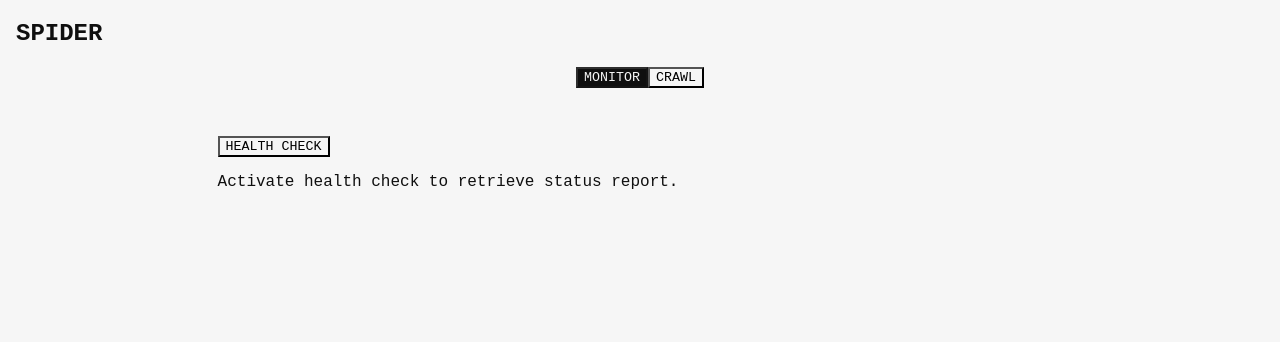
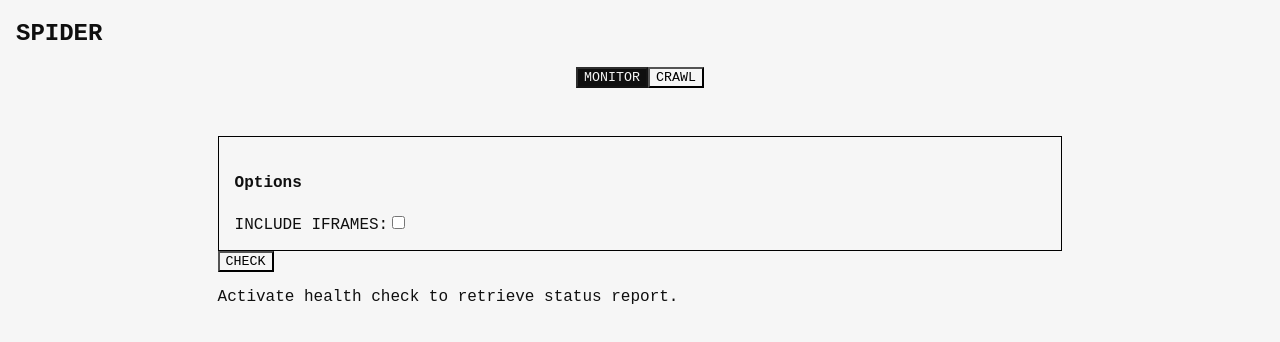
Before and after one commit to JaynewDee/spider, a React (Vite) app: page / in a window 1280 px wide. Shown: the top 342 px of the page. Built offline with nearby package versions, Linux system fonts and the light colour scheme.

Commit message:
add options to domain check

```diff
--- a/src/App.css
+++ b/src/App.css
@@ -11,10 +11,10 @@
   flex-flow: column nowrap;
   width: 90vw;
 }
+
 .scraped-link {
   margin: 1rem auto;
   width: 100%;
-  height: 100vh;
 }
 
 .input-btn-pair {
@@ -33,3 +33,8 @@
   width: 66vw;
   margin: 1rem auto;
 }
+
+.monitor-options-container {
+  border: 1px solid black;
+  padding: 1rem;
+}
--- a/src/components/Domains/Domain.tsx
+++ b/src/components/Domains/Domain.tsx
@@ -1,14 +1,18 @@
 import React from "react";
+import { OptionsState } from "../Monitor";
 
 interface DomainProps {
   data: {
     name: string;
+    domain: string;
     code: string;
   };
+  options: OptionsState;
 }
 
-const Domain: React.FC<DomainProps> = ({ data }): JSX.Element => {
+const Domain: React.FC<DomainProps> = ({ data, options }): JSX.Element => {
   if (!data) return <div></div>;
+  console.log(data);
 
   const codeTransform = (code: string) => {
     const asNum = Number(code);
@@ -19,11 +23,16 @@ const Domain: React.FC<DomainProps> = ({ data }): JSX.Element => {
       : { color: "red" };
   };
 
-  const { name, code } = data;
+  const { name, domain, code } = data;
 
   return (
     <div className="domain-box">
-      <p>Name: {name}</p>
+      <p>{name}</p>
+      {options.iframes === "on" ? (
+        <iframe src={domain}>FQDN: {domain}</iframe>
+      ) : (
+        <p>FQDN: {domain}</p>
+      )}
       <p>
         Status: <span style={codeTransform(code)}>{code}</span>
       </p>
--- a/src/components/Monitor.tsx
+++ b/src/components/Monitor.tsx
@@ -2,21 +2,52 @@ import { useState } from "react";
 import { Invokers } from "../api/invoke";
 import Domain from "./Domains/Domain";
 
+export interface OptionsState {
+  iframes: "on" | "off";
+}
+
+interface ResultsState {
+  loading: boolean;
+  data: any[];
+}
+
 const Monitor = () => {
-  const [msg, setMsg] = useState([]);
+  const [optionsState, setOptionsState] = useState<OptionsState>({
+    iframes: "off"
+  });
+
+  const [results, setResults] = useState<ResultsState>({
+    loading: false,
+    data: []
+  });
+
   const handleScrapeMe = async () => {
+    setResults((prev) => ({ ...prev, loading: true }));
     const msg = await Invokers.getDomains();
     const parsed = JSON.parse(msg);
-    setMsg(parsed);
+    setResults({ data: parsed, loading: false });
+  };
+
+  const updateOptionsState = (e: any) => {
+    const { name, value } = e.target;
+    console.log(value);
+
+    setOptionsState((prev) => ({ ...prev, [name]: value }));
   };
   return (
     <div>
-      {" "}
-      <button onClick={handleScrapeMe}>HEALTH CHECK</button>
-      {msg.length ? (
+      <div className="monitor-options-container">
+        <h4>Options</h4>
+        <label>INCLUDE IFRAMES:</label>
+        <input type="checkbox" onChange={updateOptionsState} name="iframes" />
+      </div>
+      <button disabled={results.loading} onClick={handleScrapeMe}>
+        CHECK
+      </button>
+      {results.data.length ? (
         <>
-          {msg.map((d) => (
-            <Domain data={d} />
+          {results.data.map((d) => (
+            <Domain data={d} options={optionsState} />
           ))}
         </>
       ) : (
--- a/src/index.css
+++ b/src/index.css
@@ -24,6 +24,11 @@ button {
   cursor: pointer;
 }
 
+iframe {
+  width: 66vw;
+  min-height: 66vh;
+}
+
 :disabled {
   background-color: #0f0f0f;
   color: whitesmoke;
```
Also changed, not shown: 2 other files (tests, documents, lock files or other folders).
